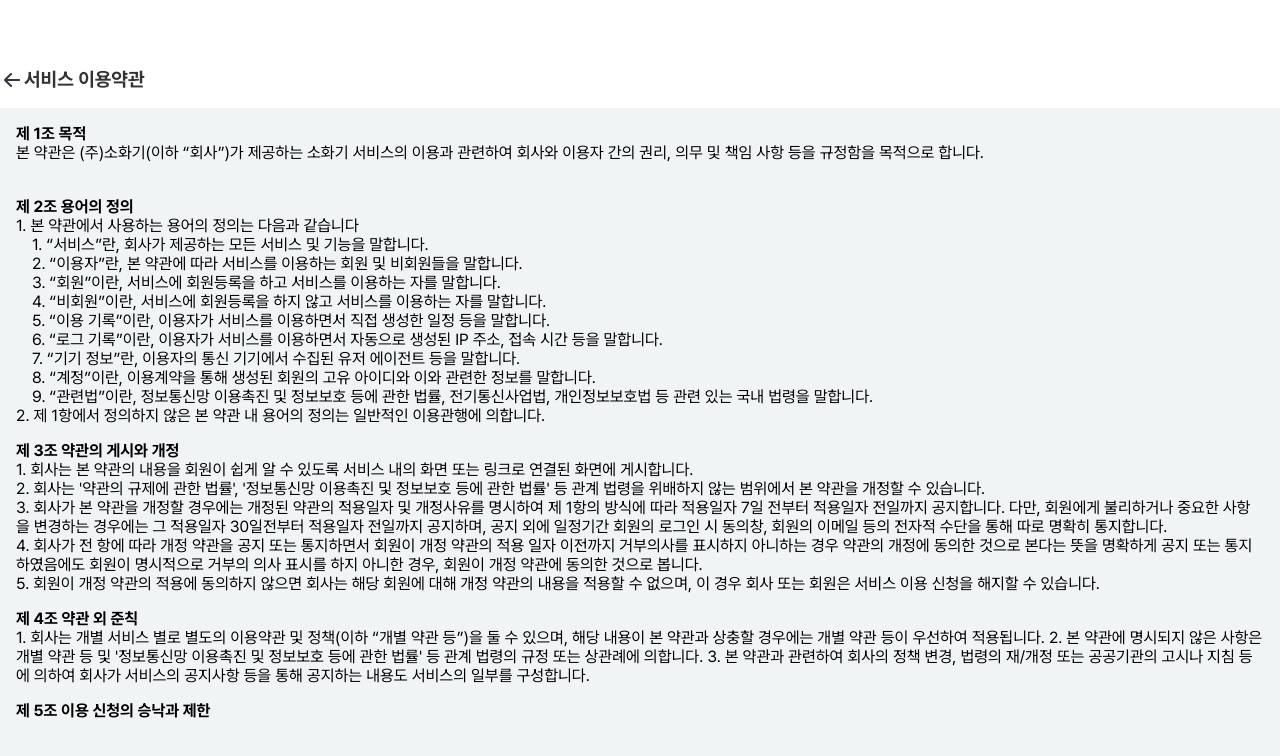
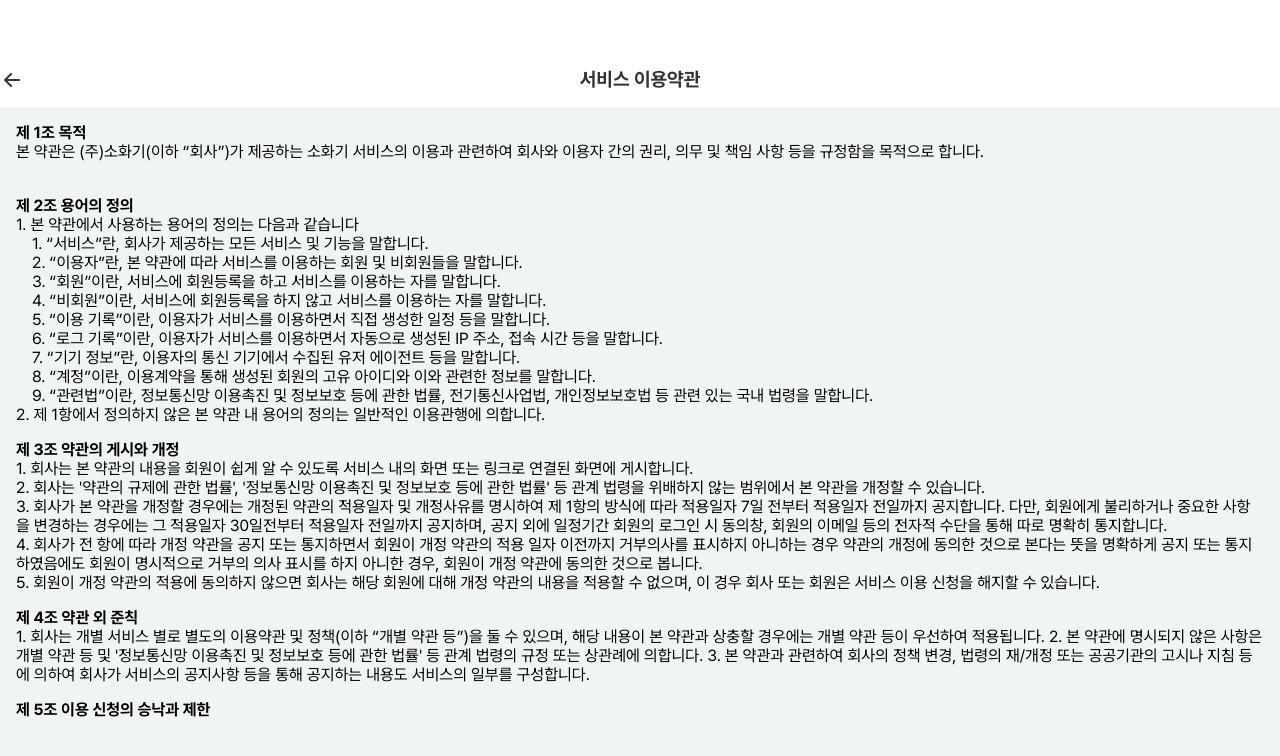
Before and after one commit to urimeee/sohawgi_Front, a React (Create React App) app: page /info/usePolicy in a window 1280 px wide. Shown: the top 756 px of the page. Built offline with nearby package versions, Linux system fonts and the light colour scheme; no server answers.

Commit message:
feat: 약관 상단 수정 / 13491585868

```diff
--- a/src/pages/TermPage/Component/HeadTitle/index.tsx
+++ b/src/pages/TermPage/Component/HeadTitle/index.tsx
@@ -17,6 +17,12 @@
   width: 100%;
 `;
 
+const StyledTitleComponent = styled.div`
+  display: flex;
+  justify-content: space-around;
+  width: 100%;
+`;
+
 const StyledTitleText = styled.div`
   height: 100%;
   font-size: 1.2rem;
@@ -25,14 +31,18 @@
 const LeftArrow = styled.img`
   width: 24px;
   height: 24px;
+  position: absolute;
+  left: 0;
 `;
 
 function HeadTitle({ headTitle }: Term) {
   const navigate = useNavigate();
   return (
     <StyledTitle>
-      <LeftArrow src={arrow} alt={'arrow '} onClick={() => navigate(-1)} />
-      <StyledTitleText>{headTitle} </StyledTitleText>
+      <StyledTitleComponent>
+        <LeftArrow src={arrow} alt={'arrow '} onClick={() => navigate(-1)} />
+        <StyledTitleText>{headTitle} </StyledTitleText>
+      </StyledTitleComponent>
     </StyledTitle>
   );
 }
--- a/src/pages/TermPage/UsePolicyPage/index.tsx
+++ b/src/pages/TermPage/UsePolicyPage/index.tsx
@@ -7,6 +7,7 @@
   display: flex;
   flex-direction: column;
 `;
+
 const StyledPrivacyPageContainer = styled.div`
   display: flex;
   flex-direction: column;
@@ -18,7 +19,6 @@
   return (
     <StyledPrivacyContainer>
       <HeadTitle headTitle={'서비스 이용약관'} />
-
       <StyledPrivacyPageContainer>
         <BodyContent title={'제 1조 목적'}>
           본 약관은 (주)소화기(이하 “회사”)가 제공하는 소화기 서비스의 이용과
--- a/src/pages/TermPage/UserPrivacyPage/index.tsx
+++ b/src/pages/TermPage/UserPrivacyPage/index.tsx
@@ -21,7 +21,6 @@
   return (
     <StyledPrivacyContainer>
       <HeadTitle headTitle={'개인정보 처리방침'} />
-
       <StyledPrivacyPageContainer>
         <PolicyContainer>
           <BodyContent title={''}>
```
